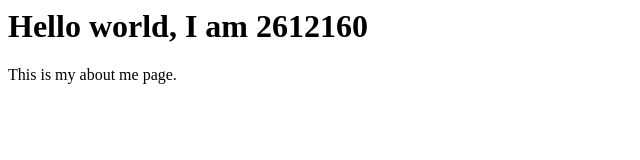
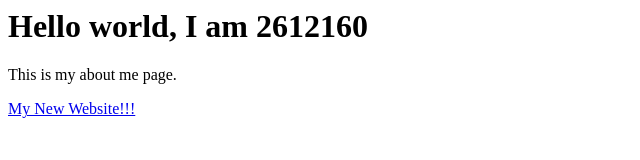
Before and after one commit to jacob-bon/SD-Lab1, a plain HTML site: page index.html in a window 1280 px wide. Shown: the whole page, without its empty margins (0-640 px from the left). Drawn offline with Linux system fonts and the light colour scheme.

Commit message:
feat: Linked to new website

```diff
--- a/index.html
+++ b/index.html
@@ -1,2 +1,5 @@
 <h1>Hello world, I am 2612160</h1>
 <p>This is my about me page.</p>
+<p>
+    <a href="2612160-lab2.html">My New Website!!!</a>
+</p>
```
